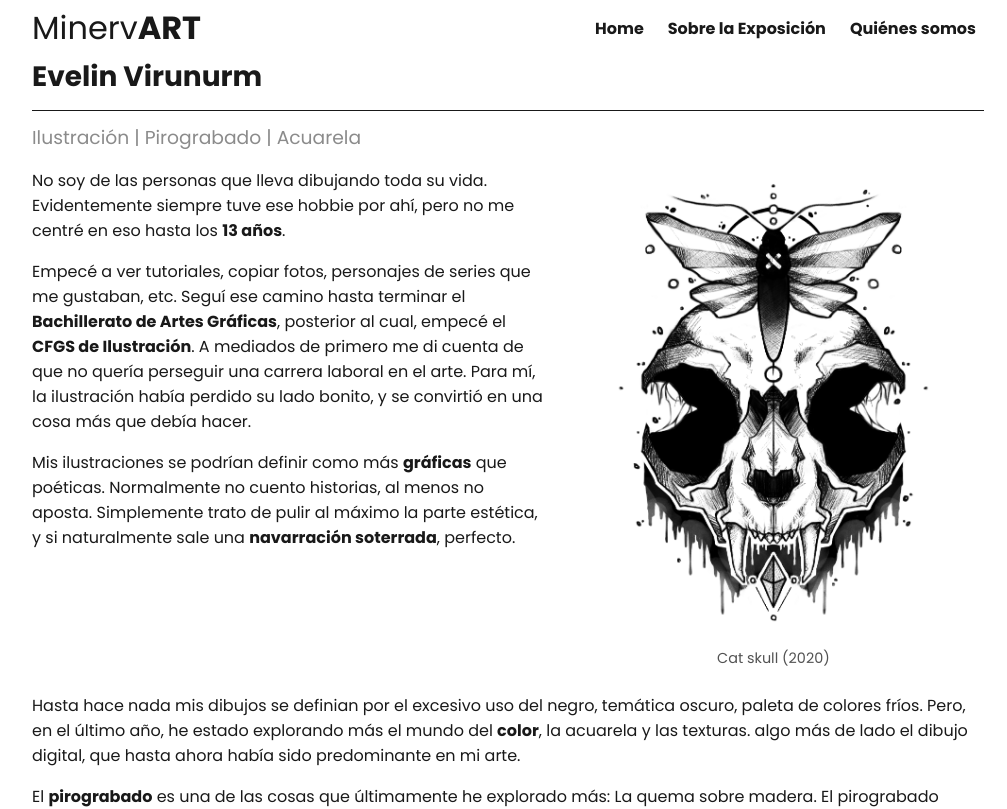
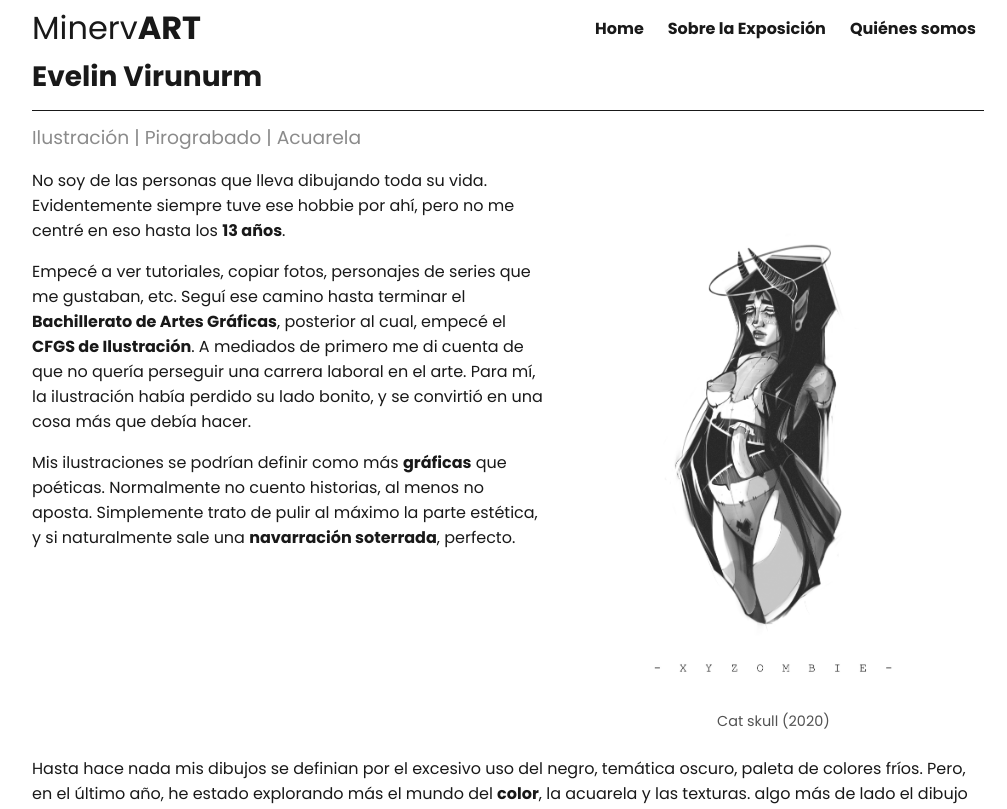
Before and after one commit to evirunurm/thedarkside, a Vue app: page /artistas/evelin-virunurm in a window 1280 px wide. Shown: the top 809 px of the page, without its empty margins (132-1139 px from the left). Built offline with nearby package versions, Linux system fonts and the light colour scheme.

Commit message:
Changing urls images

```diff
--- a/src/views/EvelinVirunurm.vue
+++ b/src/views/EvelinVirunurm.vue
@@ -21,7 +21,7 @@
 
 			</div>
 			<figure>
-				<img class="h-image" src="../../public/illustrations/evelin/cat_skull.PNG"
+				<img class="h-image" src="../../public/illustrations/evelin/broken.png"
 					  alt="Dibujo de una calavera de un gato, con una polilla encima" width="400">
 				<figcaption>
 					Cat skull (2020)
```
Also changed, not shown: public/illustrations/evelin/cat_skull.PNG (deleted).
